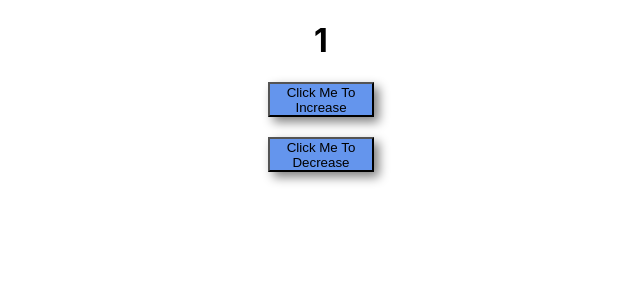
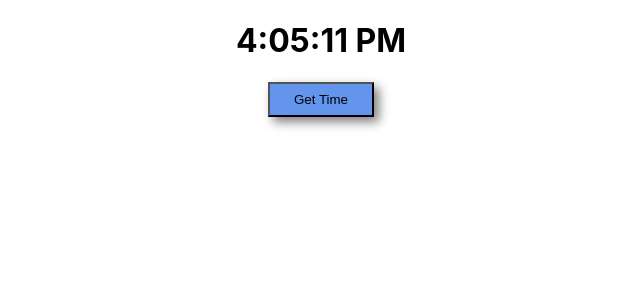
Before and after one commit to jatinnkumar/REACT-LEARNING, a React (Create React App) app: page / in a window 1280 px wide. Shown: the top 300 px of the page, without its empty margins (319-959 px from the left). Built offline with nearby package versions, Linux system fonts and the light colour scheme; the HTML template or start-up script is replaced by a standard one.

Commit message:
useState mini challange related Time...

```diff
--- a/src/App.jsx
+++ b/src/App.jsx
@@ -1,24 +1,20 @@
 import React, { useState } from 'react';
 import './index.css';
 
+const App = () => {
+    let currentTime = new Date().toLocaleTimeString();
+    const [time, updateTime] = useState(currentTime);
 
-const App = () => {
-    const [count, updatedCount] = useState(1);
-
-    const IncNum = () => {
-        updatedCount(count + 1);
-    };
-
-    const DecNum = () => {
-        updatedCount(count - 1);
+    const getTime = () => {
+        currentTime = new Date().toLocaleTimeString();
+        updateTime(currentTime);
     };
 
     return (
         <>
             <div className='btn-container'>
-                <h1>{count}</h1>
-                <button className='hookBtn' onClick={IncNum}>Click Me To Increase</button><br /><br />
-                <button className='hookBtn' onClick={DecNum}>Click Me To Decrease</button>
+                <h1>{time}</h1>
+                <button className='hookBtn' onClick={getTime}>Get Time</button>
             </div>
         </>
     );
```
Also changed, not shown: extra/UseState(count).jsx (added, +27 -0 lines), extra/ArrayLinks.jsx (renamed from src/ArrayLinks.jsx), extra/Calc.jsx (renamed from src/Calc.jsx), extra/Card.jsx (renamed from src/Card.jsx), extra/GmWish.jsx (renamed from Extra/GmWish.js), extra/Heading.jsx (renamed from src/Heading.jsx), extra/List.jsx (renamed from src/List.jsx), extra/Para.jsx (renamed from src/Para.jsx).
